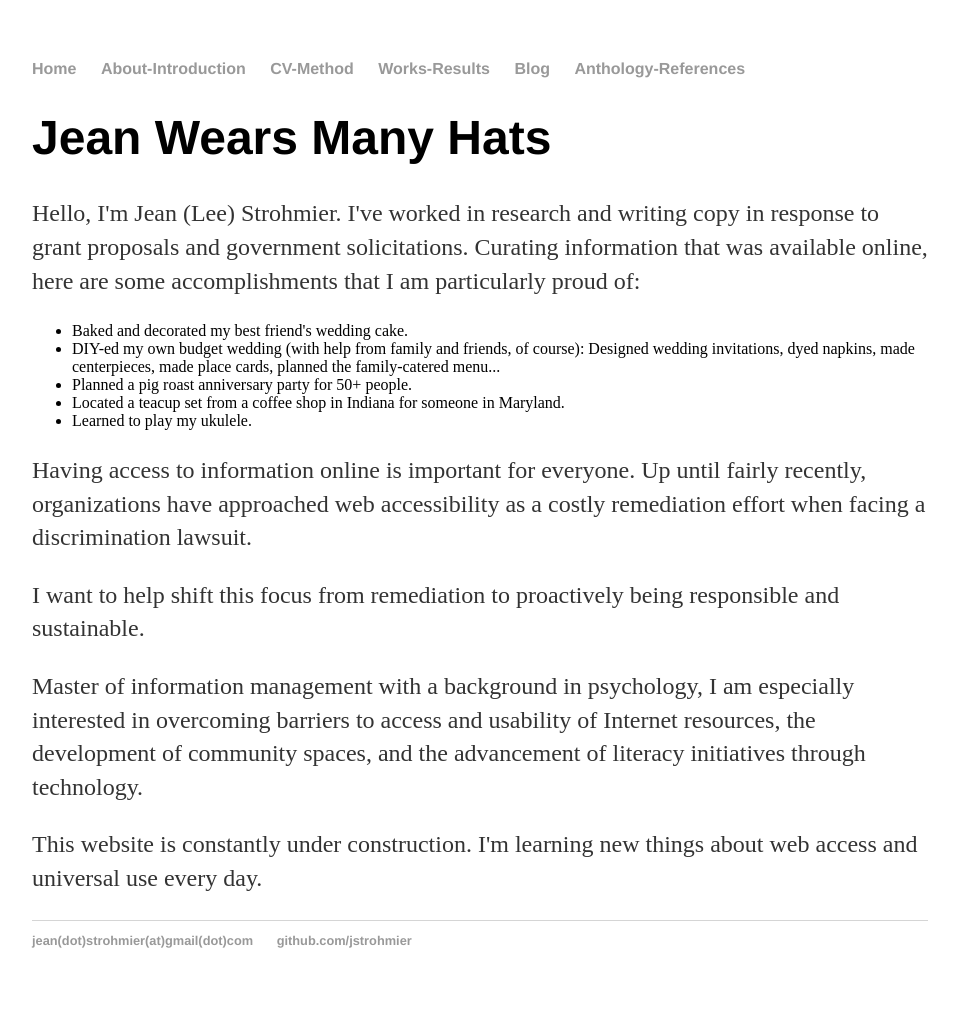
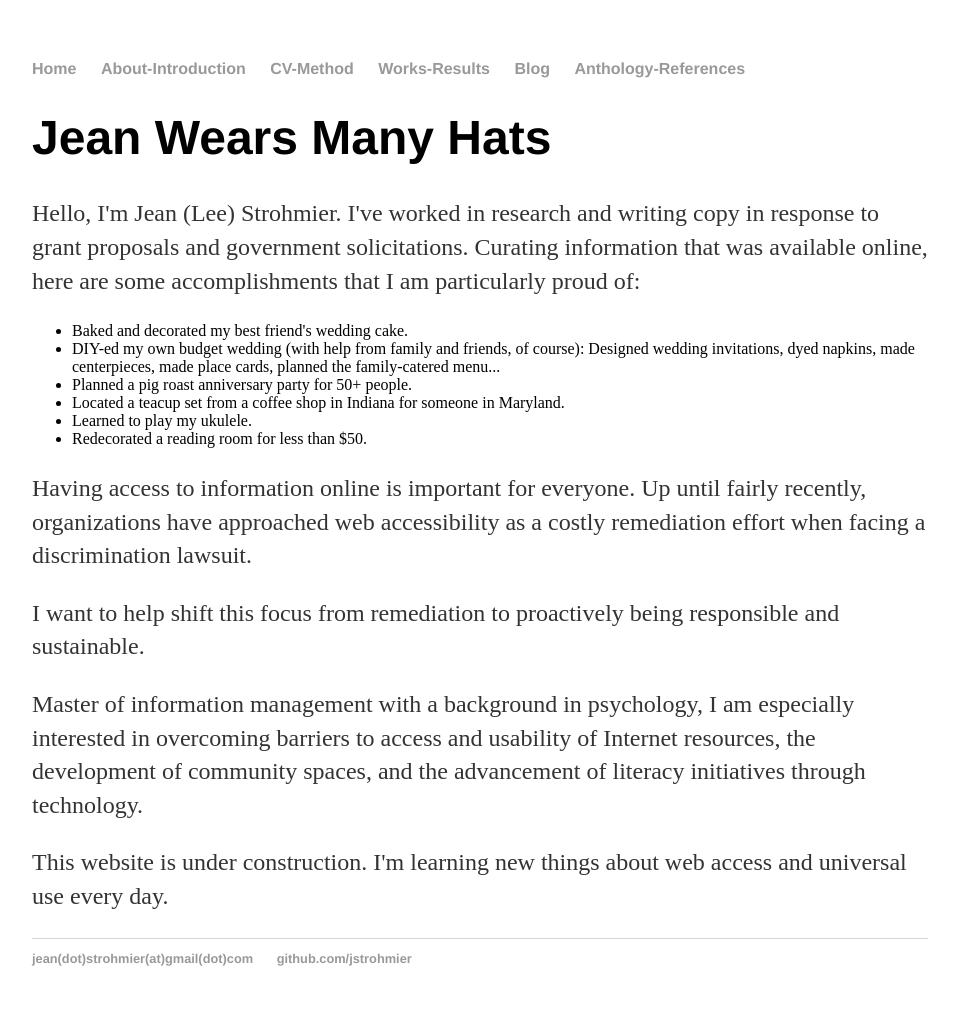
Before and after one commit to JStrohmier/jstrohmier.github.io, a Jekyll site: the page built from index.html, in a window 1280 px wide. Shown: the whole page, without its empty margins (160-1118 px from the left). Built offline with Jekyll 4.4.1, drawn with Linux system fonts in a browser that asks for light colours.

Commit message:
Update index.html

```diff
--- a/index.html
+++ b/index.html
@@ -11,9 +11,10 @@ title: Jean Strohmier | Advocate Access + Research + Curate + Bake | Baltimore
 		<li>Planned a pig roast anniversary party for 50+ people.</li>
 		<li>Located a teacup set from a coffee shop in Indiana for someone in Maryland.</li>
 		<li>Learned to play my ukulele.</li>
+		<li>Redecorated a reading room for less than $50.</li>
 	</ul>
 	<p>Having access to information online is important for everyone. Up until fairly recently, organizations have approached web accessibility as a costly remediation effort when facing a discrimination lawsuit.</p>
 	<p>I want to help shift this focus from remediation to proactively being responsible and sustainable.</p>
 	<p>Master of information management with a background in psychology, I am especially interested in overcoming barriers to access and usability of Internet resources, the development of community spaces, and the advancement of literacy initiatives through technology.</p>
-	<p>This website is constantly under construction. I'm learning new things about web access and universal use every day.</p>
+	<p>This website is under construction. I'm learning new things about web access and universal use every day.</p>
 </div><!-- /.blurb -->
```
